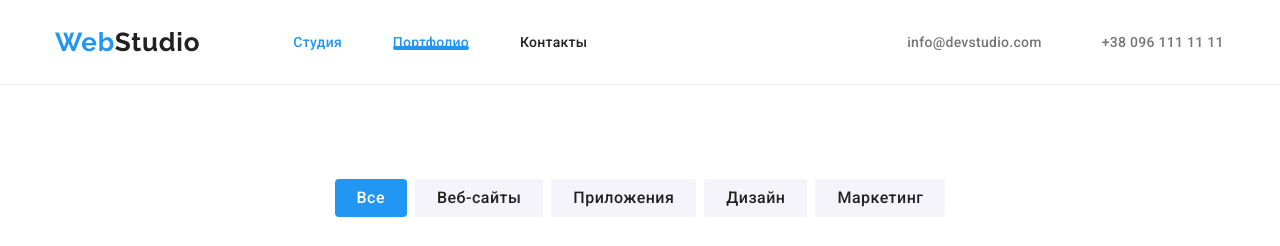
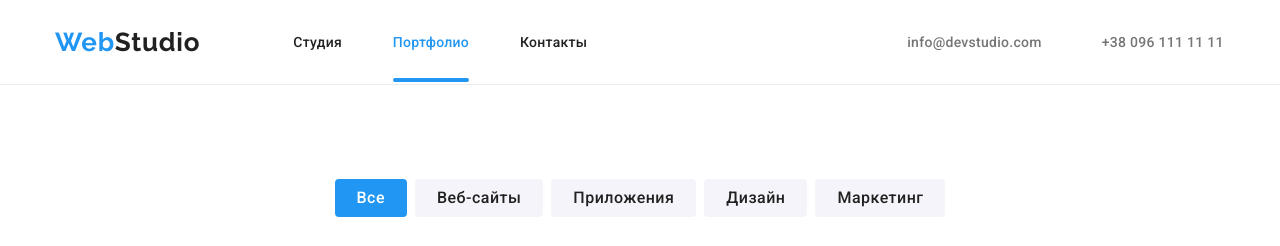
Before and after one commit to natkyr/goit-markup-hw-05, a plain HTML site: page portfolio.html in a window 1280 px wide. Shown: the top 246 px of the page. Drawn offline with nearby package versions, Linux system fonts and the light colour scheme.

Commit message:
fix underline

```diff
--- a/css/styles.css
+++ b/css/styles.css
@@ -148,6 +148,7 @@ img {
   width: 294px;
 }
 .nav-list .link {
+  display: block;
   color: var(--main-text-color);
 }
 .underline {
--- a/portfolio.html
+++ b/portfolio.html
@@ -23,7 +23,7 @@
         <nav class="nav">
           <ul class="list nav-list">
             <li>
-              <a class="link active" href="./index.html">Студия</a>
+              <a class="link" href="./index.html">Студия</a>
             </li>
             <li class="underline">
               <a class="link active" href="./portfolio.html">Портфолио</a>
```
